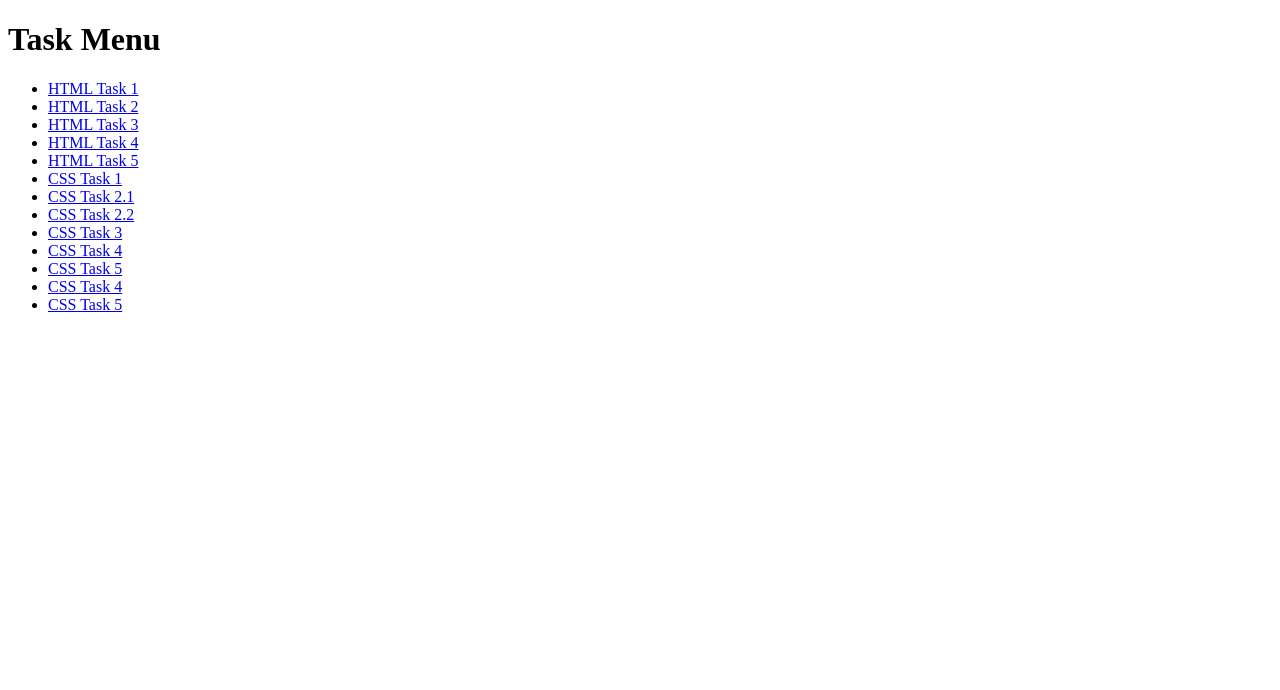
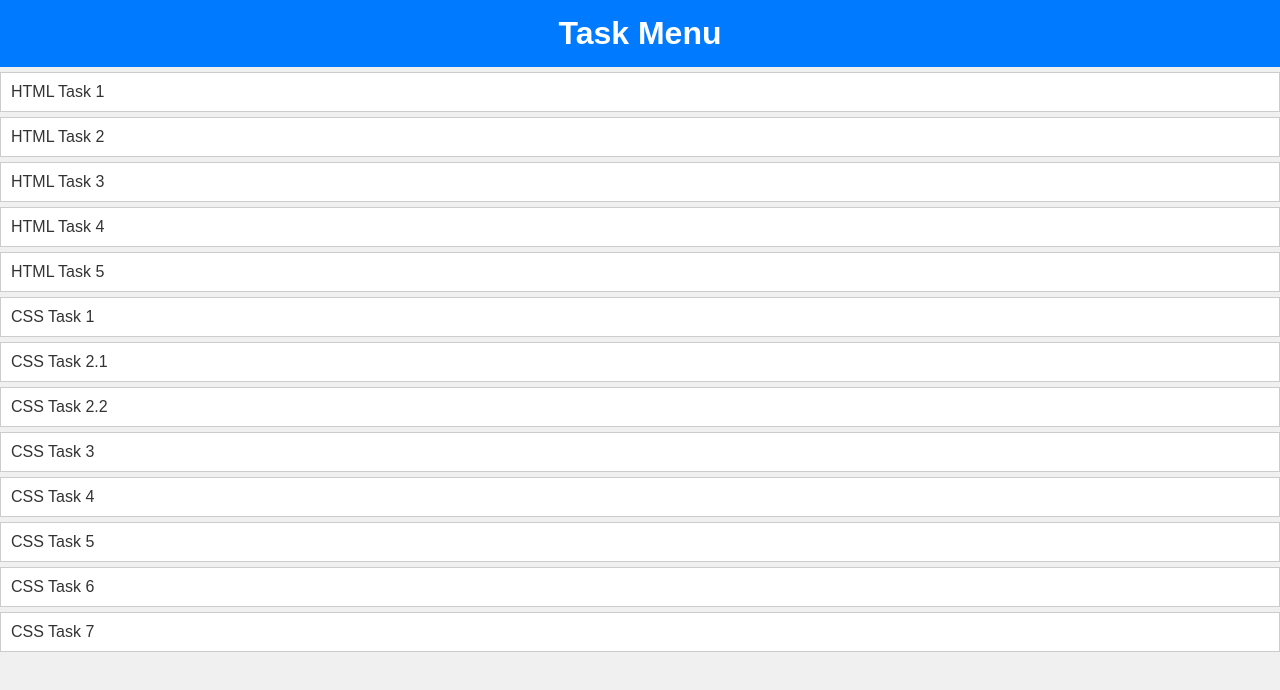
Before and after one commit to MrWhiffing/HTML_CSS_Task, a plain HTML site: page index.html in a window 1280 px wide. Drawn offline with Linux system fonts and the light colour scheme.

Commit message:
Update index.html

```diff
--- a/index.html
+++ b/index.html
@@ -2,6 +2,47 @@
 <html>
 <head>
     <title>Task Menu</title>
+    <style>
+        body {
+            font-family: Arial, sans-serif;
+            background-color: #f0f0f0;
+            margin: 0;
+            padding: 0;
+        }
+
+        h1 {
+            text-align: center;
+            background-color: #007BFF;
+            color: #fff;
+            padding: 15px;
+            margin: 0;
+        }
+
+        ul {
+            list-style-type: none;
+            margin: 0;
+            padding: 0;
+        }
+
+        li {
+            background-color: #fff;
+            border: 1px solid #ccc;
+            margin: 5px 0;
+            transition: background-color 0.3s, color 0.3s;
+        }
+
+        li a {
+            display: block;
+            padding: 10px;
+            text-decoration: none;
+            color: #333;
+        }
+
+        li a:hover {
+            background-color: #007BFF;
+            color: #fff;
+        }
+    </style>
 </head>
 <body>
     <h1>Task Menu</h1>
@@ -13,12 +54,12 @@
         <li><a href="HTML_Task5.html">HTML Task 5</a></li>
         <li><a href="CSS_Task1.html">CSS Task 1</a></li>
         <li><a href="CSS_Task2.1.html">CSS Task 2.1</a></li>
-        <li><a href="CSS_Task2.2.css">CSS Task 2.2</a></li>
+        <li><a href="CSS_Task2.2.html">CSS Task 2.2</a></li>
         <li><a href="CSS_Task3.html">CSS Task 3</a></li>
         <li><a href="CSS_Task4.html">CSS Task 4</a></li>
         <li><a href="CSS_Task5.html">CSS Task 5</a></li>
-        <li><a href="CSS_Task6.html">CSS Task 4</a></li>
-        <li><a href="CSS_Task7.html">CSS Task 5</a></li>
+        <li><a href="CSS_Task6.html">CSS Task 6</a></li>
+        <li><a href="CSS_Task7.html">CSS Task 7</a></li>
 
     </ul>
 </body>
```
